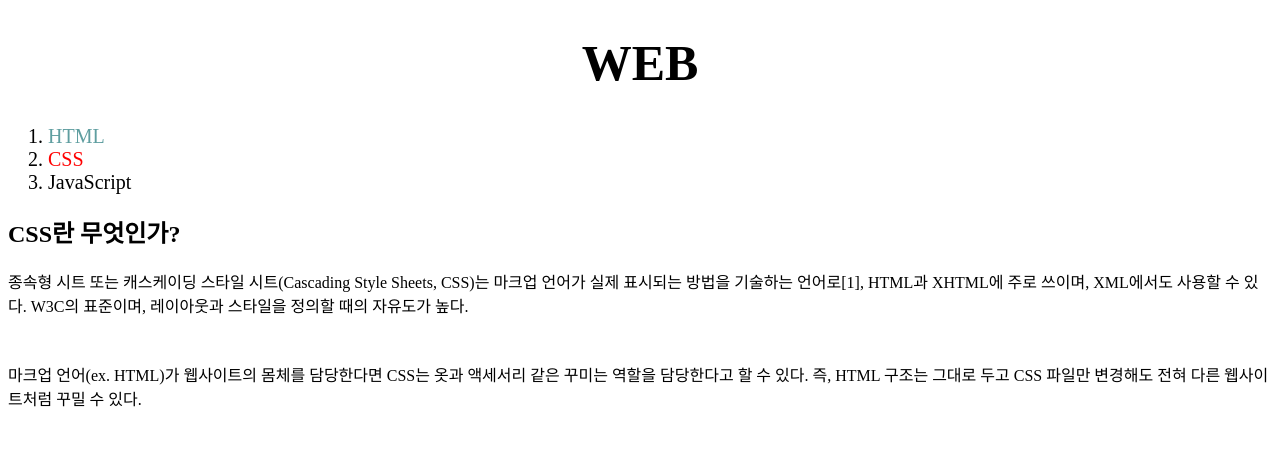
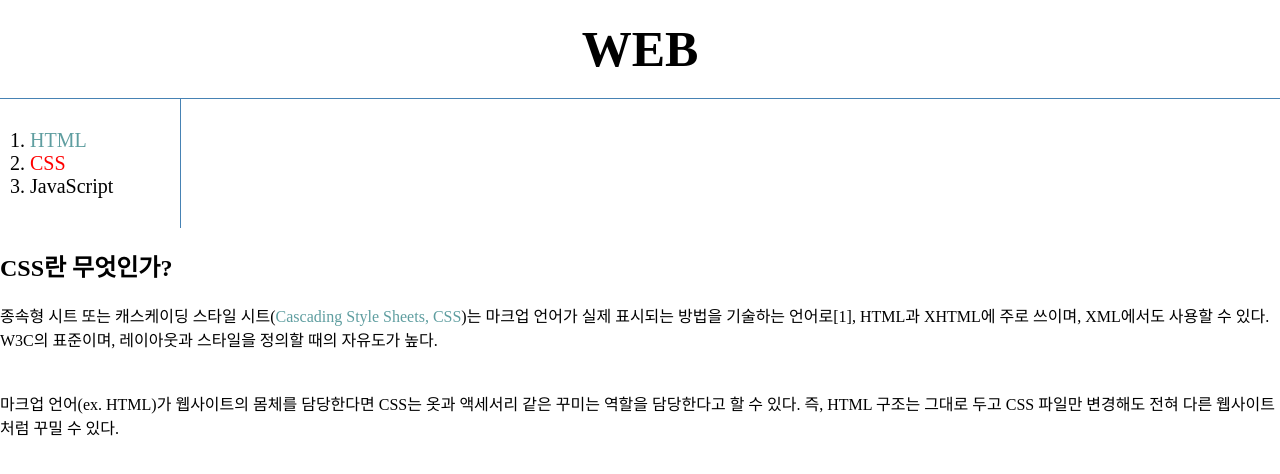
Before and after one commit to GitOfVitol/web1, a plain HTML site: page 2.html in a window 1280 px wide. Drawn offline with Linux system fonts and the light colour scheme; a script that the page names is missing.

Commit message:
박스모델 연습 추가

```diff
--- a/2.html
+++ b/2.html
@@ -13,21 +13,43 @@
         <title>Web1 - CSS</title>
         <meta charset="utf-8">
         <style>
+            body {
+                margin:0;
+            }
             #active {
                 color:red;
             }
             .saw {
                 color:cadetblue;
             }
+
+            /*
+            inline element
+            display:inline; display:block; 으로 언제든지 변경 가능
+            display:none;으로 안보이게도 변경 가능
+            */
             a {
                 color:black;
                 text-decoration: none;
             }
+
+            /*
+            block level element
+            width, height로 박스 크기 조절 가능
+            margine으로 박스 간 거리 조절 가능
+            */
             h1{
                 font-size: 50px;
                 text-align: center;
+                border-bottom:1px steelblue solid;
+                margin: 0;
+                padding: 20px;
             }
-            li {
+            ol {
+                border-right: 1px steelblue solid;
+                width: 120px;
+                margin: 0px;
+                padding: 30px;
                 font-size: 20px;
             }
         </style>
@@ -42,8 +64,8 @@
         </ol>
 
         <h2>CSS란 무엇인가?</h2>
-        <p>종속형 시트 또는 캐스케이딩 스타일 시트(Cascading Style Sheets, CSS)는 마크업 언어가 실제 표시되는 방법을 기술하는 언어로[1], HTML과 XHTML에 주로 쓰이며, XML에서도 사용할 수 있다. W3C의 표준이며, 레이아웃과 스타일을 정의할 때의 자유도가 높다.</p>
-        <p style="margin-top:45px;">마크업 언어(ex. HTML)가 웹사이트의 몸체를 담당한다면 CSS는 옷과 액세서리 같은 꾸미는 역할을 담당한다고 할 수 있다. 즉, HTML 구조는 그대로 두고 CSS 파일만 변경해도 전혀 다른 웹사이트처럼 꾸밀 수 있다.</p>
+        <p>종속형 시트 또는 캐스케이딩 스타일 시트(<a href="https://ko.wikipedia.org/wiki/%EC%A2%85%EC%86%8D%ED%98%95_%EC%8B%9C%ED%8A%B8" target="_blank" title="CSS site" class="saw">Cascading Style Sheets, CSS</a>)는 마크업 언어가 실제 표시되는 방법을 기술하는 언어로[1], HTML과 XHTML에 주로 쓰이며, XML에서도 사용할 수 있다. W3C의 표준이며, 레이아웃과 스타일을 정의할 때의 자유도가 높다.</p>
+        <p style="margin-top:40px;">마크업 언어(ex. HTML)가 웹사이트의 몸체를 담당한다면 CSS는 옷과 액세서리 같은 꾸미는 역할을 담당한다고 할 수 있다. 즉, HTML 구조는 그대로 두고 CSS 파일만 변경해도 전혀 다른 웹사이트처럼 꾸밀 수 있다.</p>
         <p>
             <div id="disqus_thread"></div>
             <script>
```
